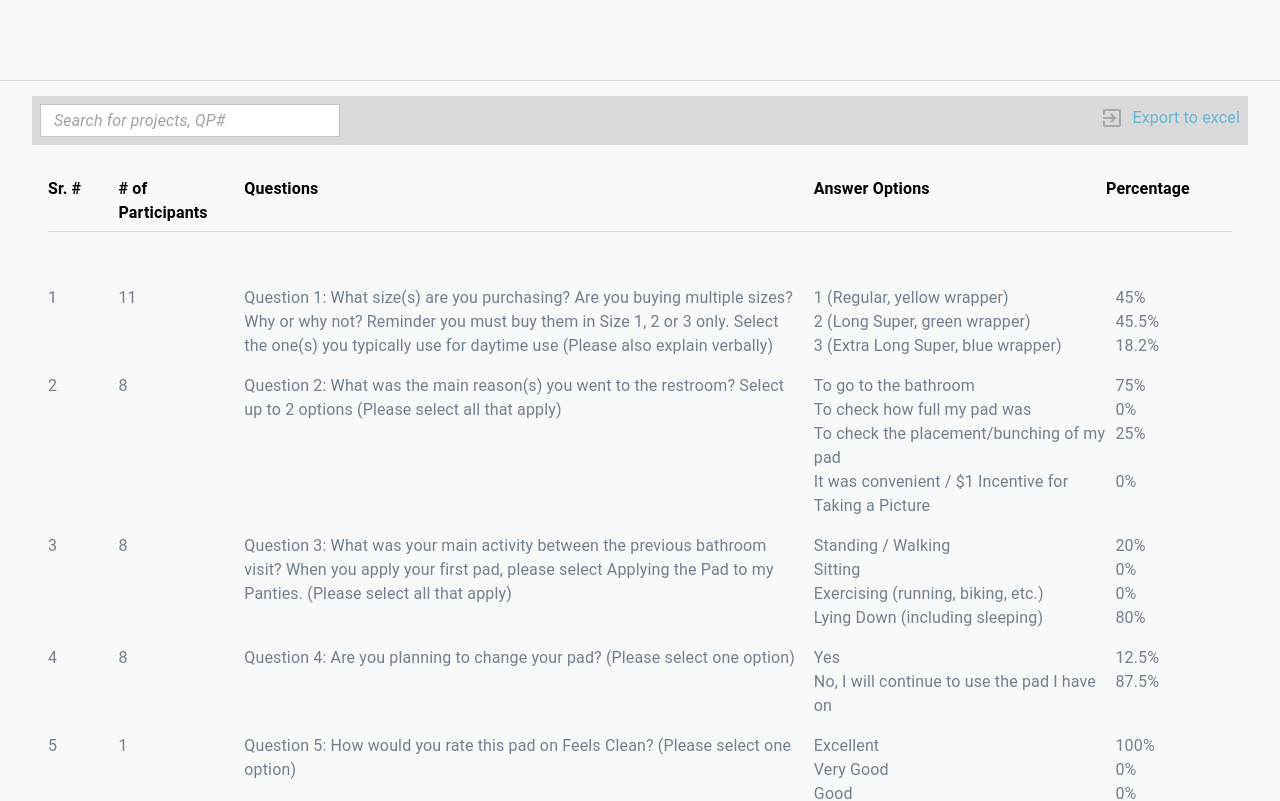
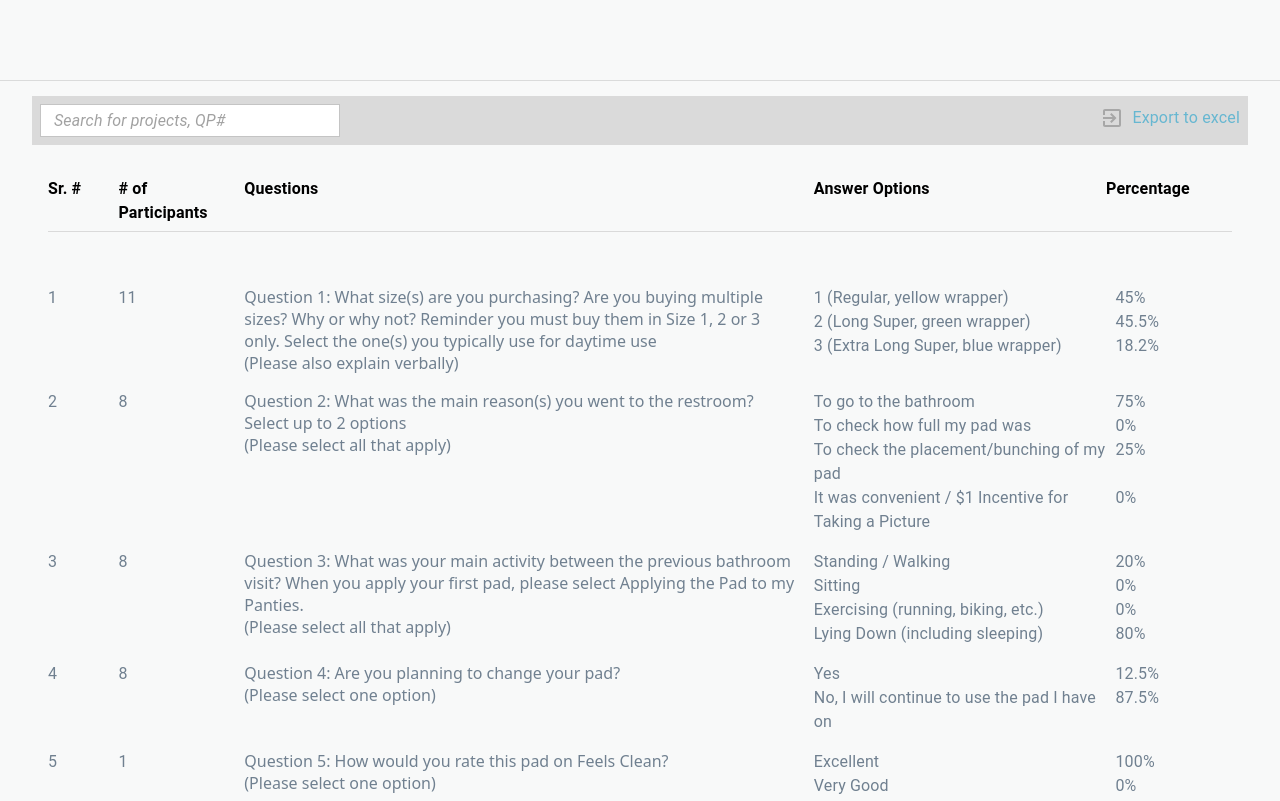
Before and after one commit to sarathantony/task-manager, a React app: page /views in a window 1280 px wide. Shown: the top 801 px of the page. Built offline with nearby package versions, Linux system fonts and the light colour scheme.

Commit message:
feat: add DOMPurify and sanitize the html elements rendered into the page

```diff
--- a/package.json
+++ b/package.json
@@ -24,6 +24,7 @@
     "@mui/icons-material": "^5.14.19",
     "@mui/material": "^5.14.19",
     "@mui/x-charts": "^6.18.3",
+    "dompurify": "^3.0.6",
     "react": "^18.2.0",
     "react-dom": "^18.2.0",
     "react-router-dom": "^6.20.1"
--- a/src/components/Table.js
+++ b/src/components/Table.js
@@ -6,6 +6,8 @@ import Typography from '@mui/material/Typography'
 import { TextField } from '@mui/material'
 import { makeStyles } from '@material-ui/core/styles'
 import ExitToAppOutlinedIcon from '@mui/icons-material/ExitToAppOutlined'
+
+import DOMPurify from 'dompurify'
 
 import data from '../data'
 
@@ -153,7 +155,15 @@ const Table = () => {
                   <Typography color='slategray'>{poll.participants}</Typography>
                 </td>
                 <td className={classes['text-content']} style={{ width: '50%'}}>
-                  <Typography color='slategray' sx={{ wordWrap: 'break-word'}}>{poll.question}</Typography>
+                  <div
+                    style={{
+                      wordWrap: 'break-word',
+                      color: 'slategray'
+                    }}
+                    dangerouslySetInnerHTML={{
+                      __html: DOMPurify.sanitize(poll.question)
+                      }}
+                    />
                 </td>
                 <td className={classes['text-content']} colSpan={2} style={{ width: '35%'}}>
                   {poll.options && poll.options.map((option) => {
--- a/src/data/index.json
+++ b/src/data/index.json
@@ -1,6 +1,6 @@
 {
   "1": {
-    "question": "Question 1: What size(s) are you purchasing? Are you buying multiple sizes? Why or why not? Reminder you must buy them in Size 1, 2 or 3 only. Select the one(s) you typically use for daytime use \n (Please also explain verbally)",
+    "question": "Question 1: What size(s) are you purchasing? Are you buying multiple sizes? Why or why not? Reminder you must buy them in Size 1, 2 or 3 only. Select the one(s) you typically use for daytime use </br> (Please also explain verbally)",
     "options": [
       {
         "answer": "1 (Regular, yellow wrapper)",
@@ -18,7 +18,7 @@
     "participants": "11"
   },
   "2": {
-    "question": "Question 2: What was the main reason(s) you went to the restroom? Select up to 2 options \n (Please select all that apply)",
+    "question": "Question 2: What was the main reason(s) you went to the restroom? Select up to 2 options </br> (Please select all that apply)",
     "options": [
       {
         "answer": "To go to the bathroom",
@@ -40,7 +40,7 @@
     "participants": "8"
   },
   "3": {
-    "question": "Question 3: What was your main activity between the previous bathroom visit? When you apply your first pad, please select Applying the Pad to my Panties. \n (Please select all that apply)",
+    "question": "Question 3: What was your main activity between the previous bathroom visit? When you apply your first pad, please select Applying the Pad to my Panties. </br> (Please select all that apply)",
     "options": [
       {
         "answer": "Standing / Walking",
@@ -62,7 +62,7 @@
     "participants": "8"
   },
   "4": {
-    "question": "Question 4: Are you planning to change your pad? \n (Please select one option)",
+    "question": "Question 4: Are you planning to change your pad? </br> (Please select one option)",
     "options": [
       {
         "answer": "Yes",
@@ -76,7 +76,7 @@
     "participants": "8"
   },
   "5": {
-    "question": "Question 5: How would you rate this pad on Feels Clean? \n (Please select one option)",
+    "question": "Question 5: How would you rate this pad on Feels Clean? </br> (Please select one option)",
     "options": [
       {
         "answer": "Excellent",
```
Also changed, not shown: 1 other file (tests, documents, lock files or other folders).
